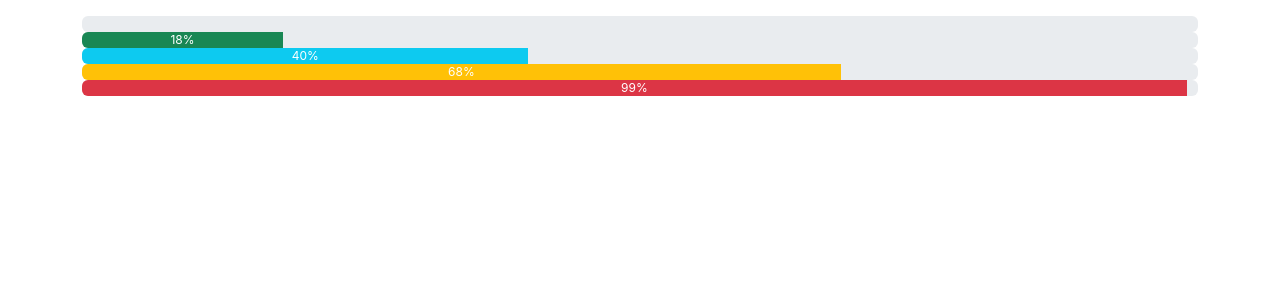
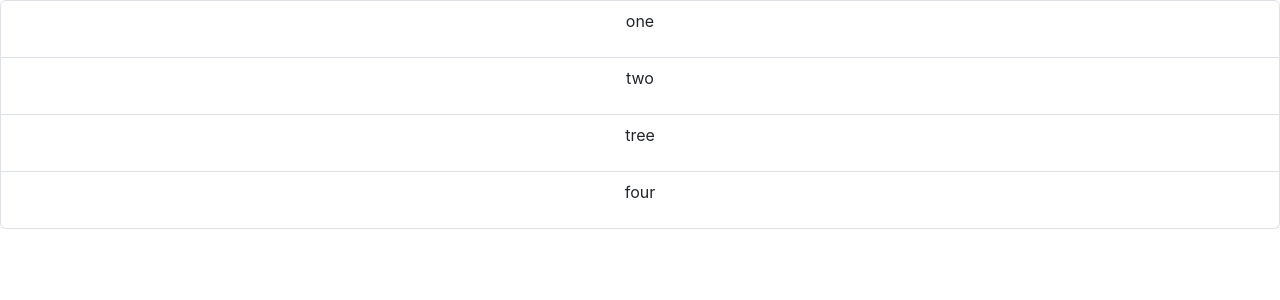
Before and after one commit to OksanaJibai/Jibai-FrontEndPro-17-03-23, a React (Create React App) app: page / in a window 1280 px wide. Shown: the top 300 px of the page. Built offline with nearby package versions, Linux system fonts and the light colour scheme; the HTML template or start-up script is replaced by a standard one.

Commit message:
add hw-80

```diff
--- a/src/App.js
+++ b/src/App.js
@@ -1,16 +1,19 @@
 import './App.css';
-import Progress from "./components/Progress";
+import ListGroup from "./components/ListGroup";
 
 function App() {
-  return (
-          <div className="container pt-3">
-              <Progress percentage={0}/>
-              <Progress percentage={18}/>
-              <Progress percentage={40}/>
-              <Progress percentage={68}/>
-              <Progress percentage={99}/>
-          </div>
-  );
+
+    const items = [
+        {id : 1, name: <p>one</p>},
+        {id : 2, name: <p>two</p>},
+        {id : 3, name: <p>tree</p>},
+        {id : 4, name: <p>four</p>},
+    ]
+    return (
+        <div className="App">
+            <ListGroup data={items}/>
+        </div>
+    );
 }
 
 export default App;
--- /dev/null
+++ b/src/components/ListGroup.jsx
@@ -0,0 +1,18 @@
+import {Component} from "react";
+
+class ListGroup extends Component{
+    renderList(){
+        const {data} = this.props;
+        return  data.map(item =><li className="list-group-item" key={item.id}>{item.name}</li>);
+    }
+
+    render() {
+        return (
+            <ul className="list-group">
+                {this.renderList()}
+            </ul>
+        );
+    }
+}
+
+export default ListGroup;
--- a/src/components/Progress.jsx
+++ /dev/null
@@ -1,27 +0,0 @@
-import React from "react";
-import classNames from "classnames";
-
-class Progress extends React.Component{
-    render(){
-        const {percentage} = this.props;
-        const alertName = classNames('progress-bar',
-            {"bg-success": (percentage >= 0 && percentage <= 25)},
-            {"bg-info": (percentage >= 26 && percentage <= 50)},
-            {"bg-warning": (percentage >= 51 && percentage <= 75)},
-            {"bg-danger": (percentage >= 76 && percentage <= 100)}
-        );
-        const width = `${percentage}%`;
-
-        return (
-            <div className="progress">
-                <div className={alertName}
-                     role="progressbar"
-                     aria-valuenow={this.percentage} aria-valuemin="0" aria-valuemax="100"
-                     aria-label="progressbar" style={{width}}>{width}
-                </div>
-            </div>
-        );
-    }
-}
-
-export default Progress;
```
Also changed, not shown: 1 other file (tests, documents, lock files or other folders).
